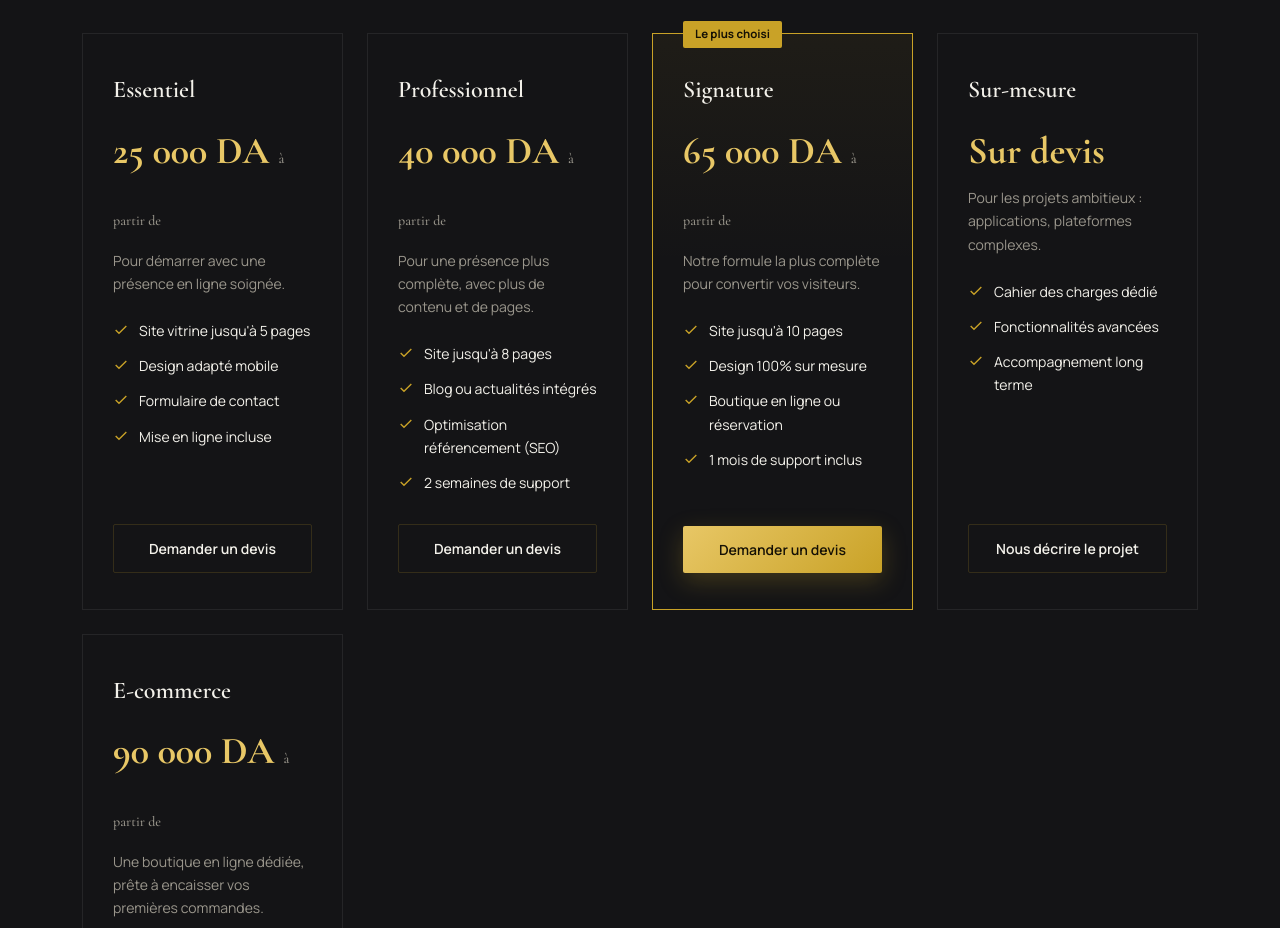
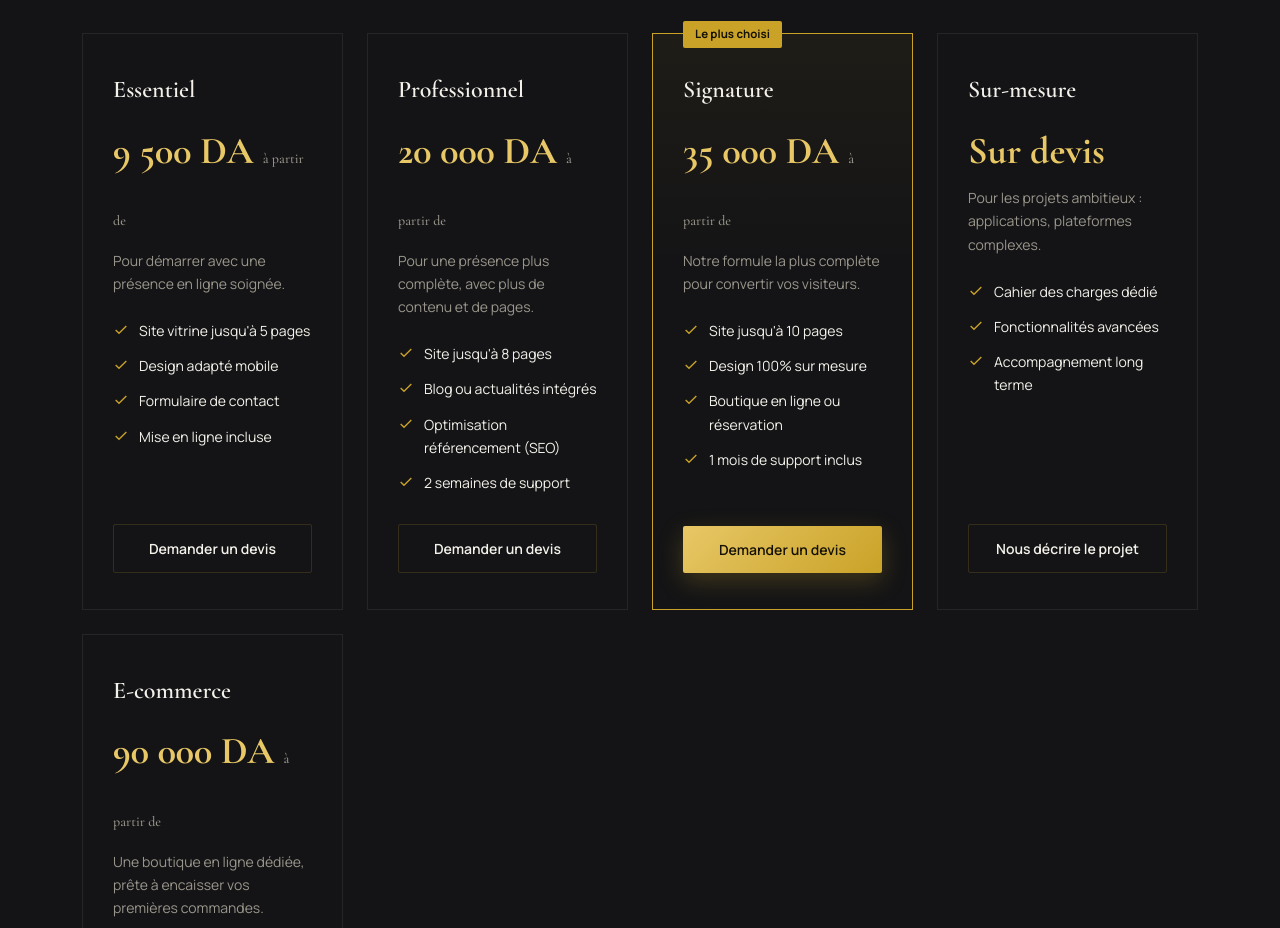
Before and after one commit to omarfaresnazi-cmyk/mof-codes-website, a plain HTML site: page index.html in a window 1280 px wide. Shown: the part 4160-5088 px from the top of the page. Drawn offline with nearby package versions, Linux system fonts and the light colour scheme; no server answers.

Commit message:
Update pricing for service packages in index.html

```diff
--- a/index.html
+++ b/index.html
@@ -538,7 +538,7 @@
     <div class="pricing-grid">
       <div class="price-card">
         <h3 data-i18n="p1_t">Essentiel</h3>
-        <div class="price"><span dir="ltr">25 000 DA</span> <small data-i18n="from">à partir de</small></div>
+        <div class="price"><span dir="ltr">9 500 DA</span> <small data-i18n="from">à partir de</small></div>
         <div class="desc" data-i18n="p1_d">Pour démarrer avec une présence en ligne soignée.</div>
         <ul>
           <li><svg viewBox="0 0 24 24" fill="none" stroke="currentColor" stroke-width="2"><path d="M20 6 9 17l-5-5"/></svg><span data-i18n="p1_li1">Site vitrine jusqu'à 5 pages</span></li>
@@ -551,7 +551,7 @@
 
       <div class="price-card">
         <h3 data-i18n="p1b_t">Professionnel</h3>
-        <div class="price"><span dir="ltr">40 000 DA</span> <small data-i18n="from">à partir de</small></div>
+        <div class="price"><span dir="ltr">20 000 DA</span> <small data-i18n="from">à partir de</small></div>
         <div class="desc" data-i18n="p1b_d">Pour une présence plus complète, avec plus de contenu et de pages.</div>
         <ul>
           <li><svg viewBox="0 0 24 24" fill="none" stroke="currentColor" stroke-width="2"><path d="M20 6 9 17l-5-5"/></svg><span data-i18n="p1b_li1">Site jusqu'à 8 pages</span></li>
@@ -564,7 +564,7 @@
 
       <div class="price-card featured" data-badge="Le plus choisi">
         <h3 data-i18n="p2_t">Signature</h3>
-        <div class="price"><span dir="ltr">65 000 DA</span> <small data-i18n="from">à partir de</small></div>
+        <div class="price"><span dir="ltr">35 000 DA</span> <small data-i18n="from">à partir de</small></div>
         <div class="desc" data-i18n="p2_d">Notre formule la plus complète pour convertir vos visiteurs.</div>
         <ul>
           <li><svg viewBox="0 0 24 24" fill="none" stroke="currentColor" stroke-width="2"><path d="M20 6 9 17l-5-5"/></svg><span data-i18n="p2_li1">Site jusqu'à 10 pages</span></li>
```
